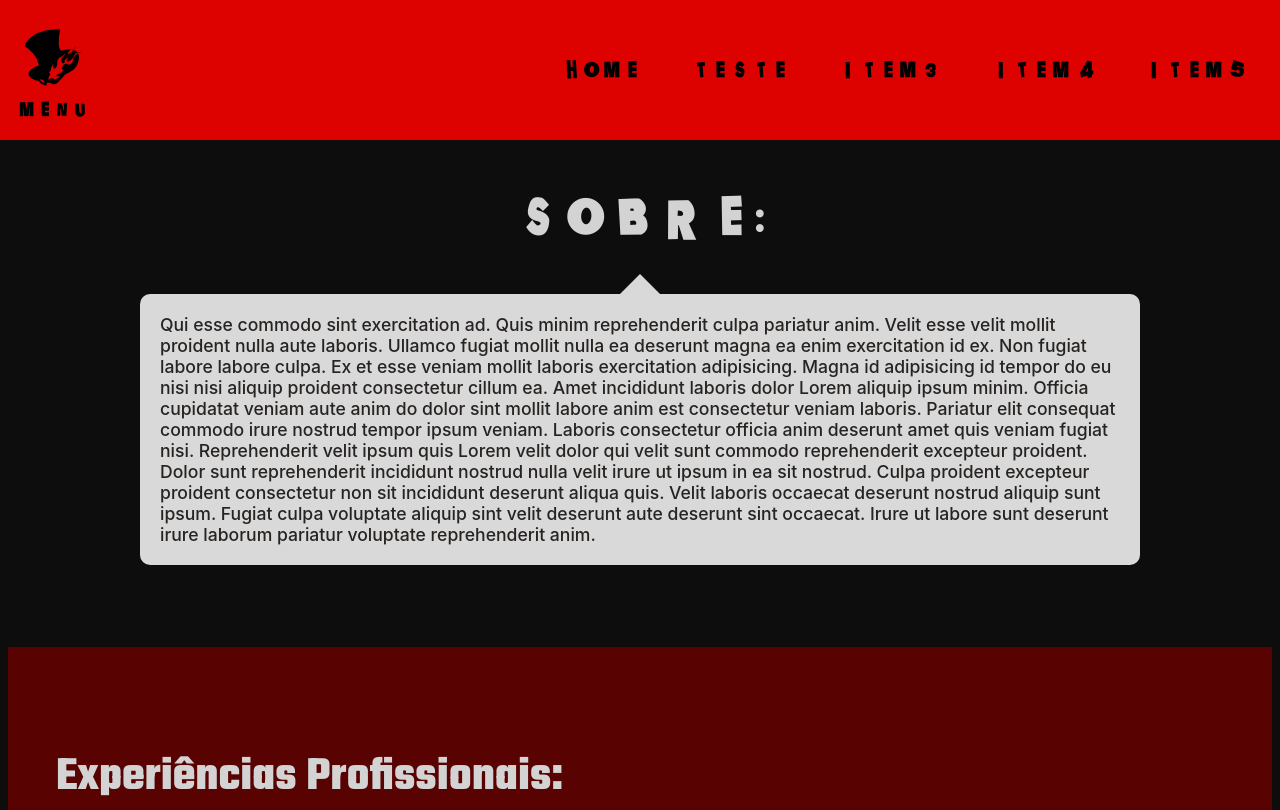
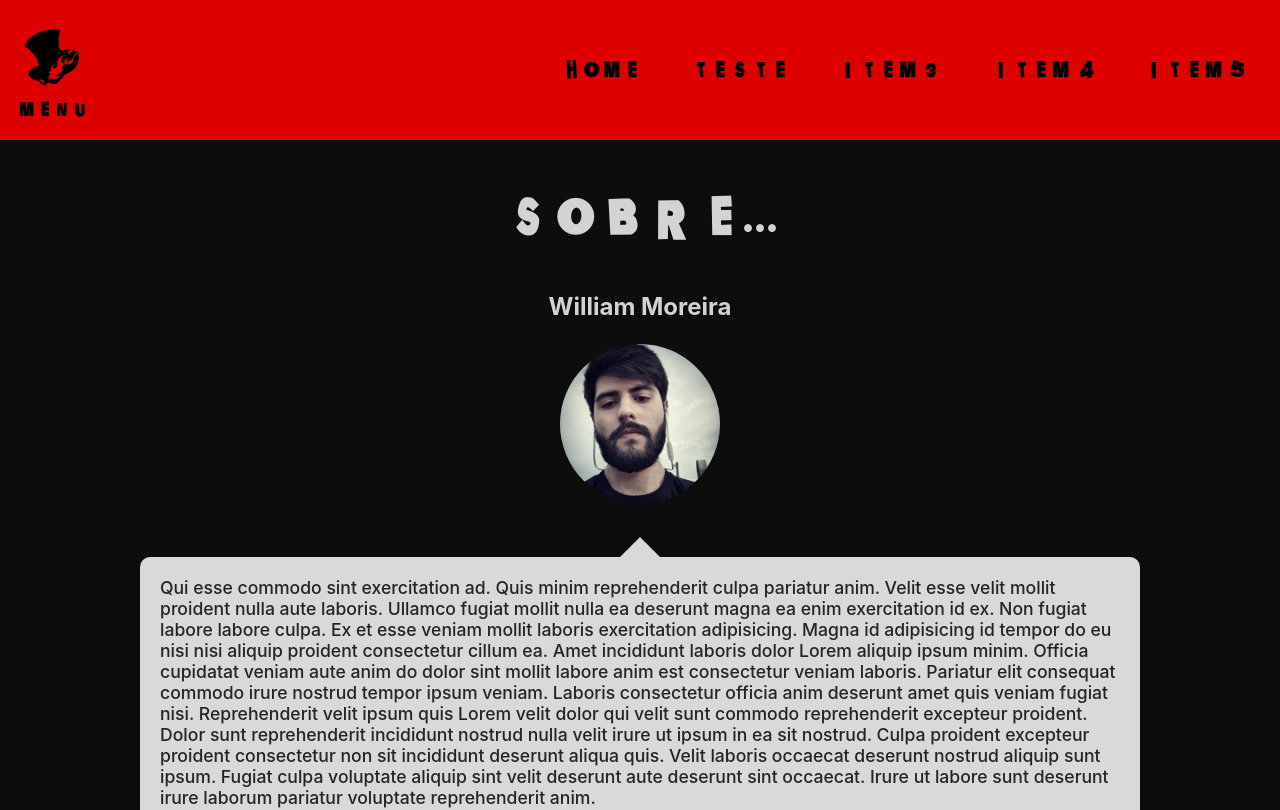
Before and after one commit to WilliamFicMoreira/cv-react, a React (Create React App) app: page / in a window 1280 px wide. Shown: the top 810 px of the page. Built offline with nearby package versions, Linux system fonts and the light colour scheme.

Commit message:
pequenos ajustes

```diff
--- a/src/Components/Content/AboutMe/AboutMe.js
+++ b/src/Components/Content/AboutMe/AboutMe.js
@@ -6,15 +6,15 @@ const AboutMe = () => {
   return (
     <AboutMeCss>
       <section>
-        <h1> Sobre: </h1>
+        <h1> Sobre... </h1>
         {/* fazer css letra por letra igual o nome dos personagens no p5r no menu de confidant */}
 
-        {/* descomentar abaixo
+        {/* descomentar abaixo */}
         <h2>William Moreira</h2>
 
         <div className="Author">
           <img src={Author} alt="foto do autor"></img>
-        </div> */}
+        </div>
 
         <div className="speech top">
             Qui esse commodo sint exercitation ad. Quis minim reprehenderit culpa
```
Also changed, not shown: src/Components/UI/NavBar/NavBar.js (line endings or trailing spaces).
